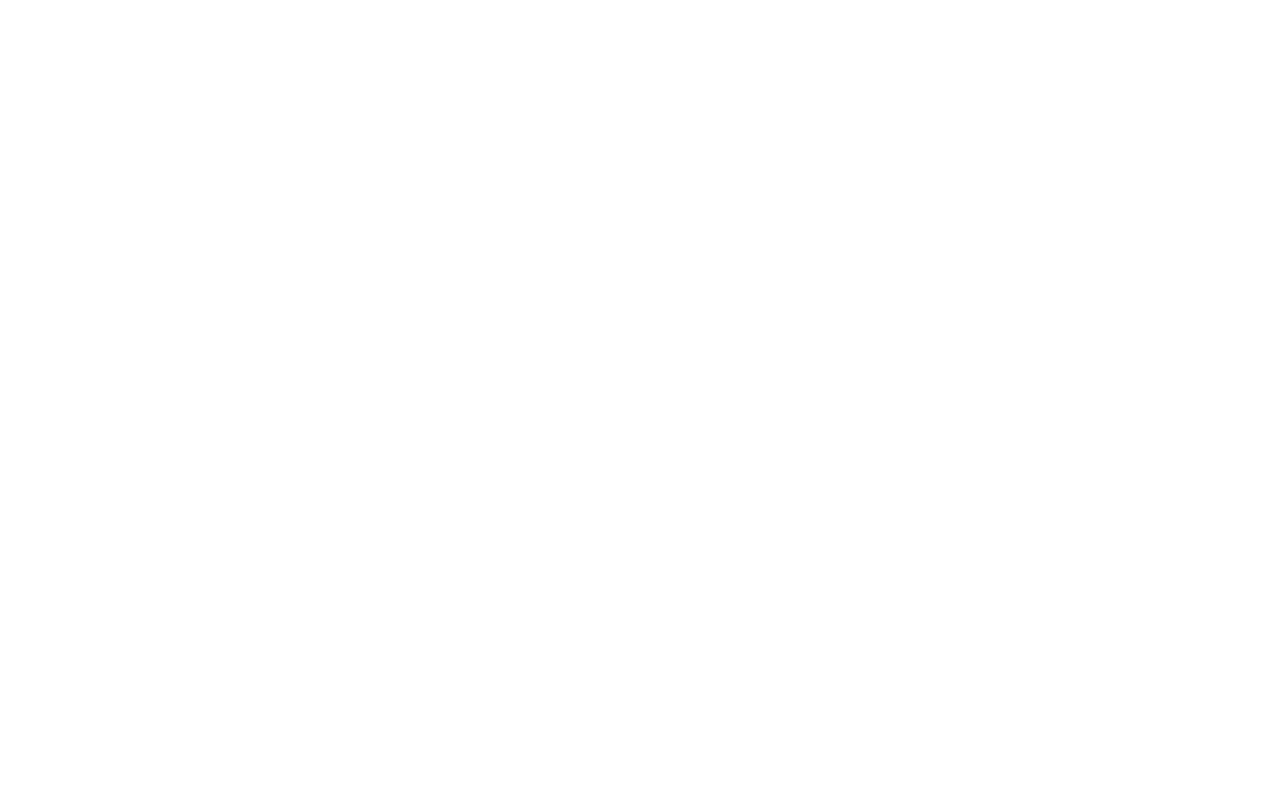
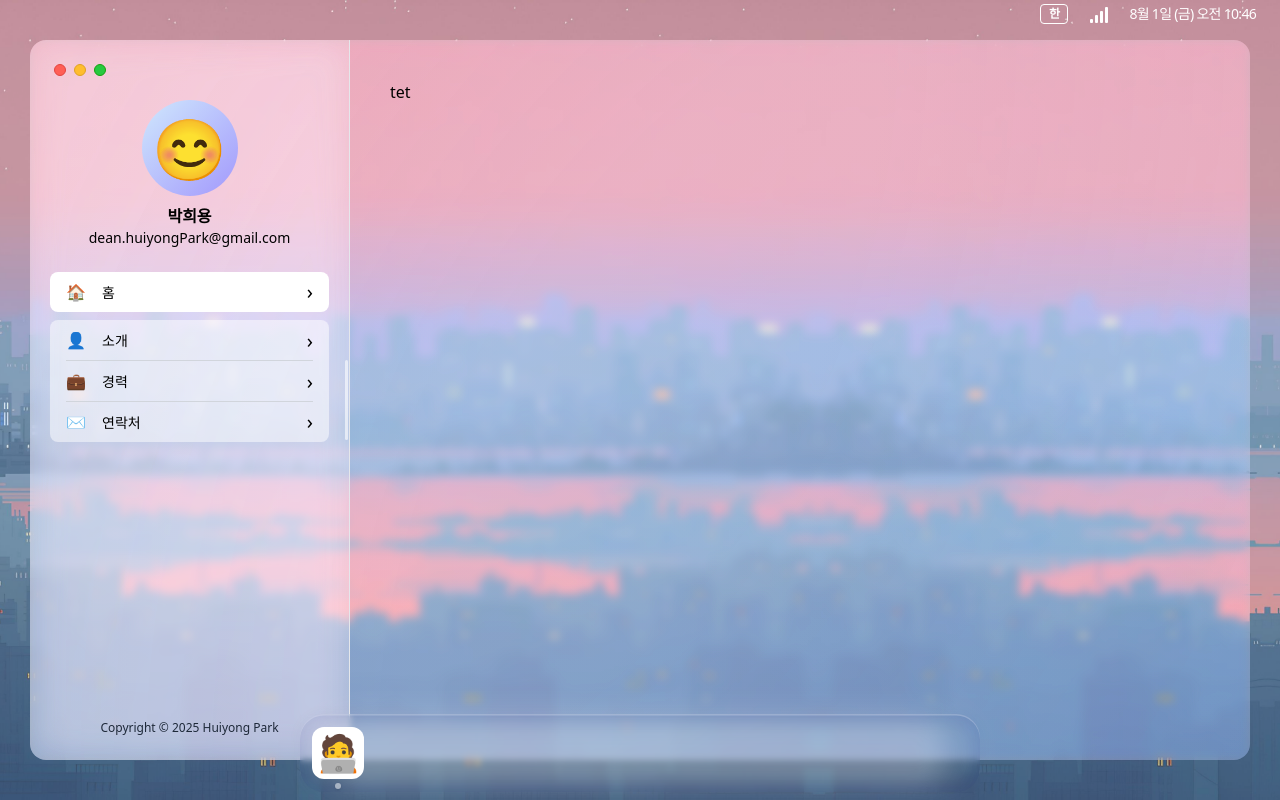
Before and after one commit to bisu8018/portfolio, a React (Vite) app: page /portfolio/main in a window 1280 px wide. Before the commit this address had no page. Built offline with nearby package versions, Linux system fonts and the light colour scheme.

Commit message:
fix: route, tooltip 개선

```diff
--- a/src/constants/routePaths.ts
+++ b/src/constants/routePaths.ts
@@ -1,9 +1,9 @@
 export const ROUTE_PATHS = {
   ROOT: '/',
   PORTFOLIO: {
-    MAIN_PAGE: '/main',
-    ABOUT: '/about',
-    CAREER: '/career',
-    CONTACT: '/contact',
+    MAIN_PAGE: '/portfolio/main',
+    ABOUT: '/portfolio/about',
+    CAREER: '/portfolio/career',
+    CONTACT: '/portfolio/contact',
   },
 } as const;
--- a/src/features/layout/footer/footerIcons/FooterIconWrapper.tsx
+++ b/src/features/layout/footer/footerIcons/FooterIconWrapper.tsx
@@ -20,12 +20,29 @@
 }: FooterIconWrapperProps) {
   return (
     <div
-      className={`group relative inline-flex items-center justify-center rounded-xl p-1 size-13 ${bgColor} ${className}`}
+      className={`group relative inline-flex items-center justify-center rounded-xl p-1 size-13 cursor-pointer ${bgColor} ${className}`}
       {...props}
     >
       {tooltipText && (
-        <span className="pointer-events-none absolute left-1/2 -translate-x-1/2 -top-12 z-20 whitespace-nowrap px-4 py-1 text-xs rounded bg-gray-800 text-white opacity-0 group-hover:opacity-100 transition-opacity duration-200 after:content-[''] after:absolute after:left-1/2 after:-translate-x-1/2 after:top-full after:w-0 after:h-0 after:border-x-8 after:border-x-transparent after:border-t-8 after:border-t-gray-800">
+        <span
+          className="pointer-events-none absolute left-1/2 -translate-x-1/2 -top-12 z-20 whitespace-nowrap px-4 py-1 text-xs rounded-md text-gray-900 border border-white/30 bg-white opacity-0 group-hover:opacity-100 transition-opacity duration-200"
+          style={{ overflow: 'visible' }}
+        >
           {tooltipText}
+          <span
+            className="pointer-events-none absolute left-1/2 -translate-x-1/2 top-full w-0 h-0 opacity-100"
+            style={{
+              borderLeft: '10px solid transparent',
+              borderRight: '10px solid transparent',
+              borderTop: '10px solid #fff',
+              borderTopLeftRadius: '4px',
+              borderTopRightRadius: '4px',
+              marginTop: '-1px',
+              borderTopColor: '#fff',
+              borderBottom: 'none',
+              zIndex: 2,
+            }}
+          />
         </span>
       )}
       {children}
--- a/src/features/layout/footer/footerIcons/PortfolioIcon.tsx
+++ b/src/features/layout/footer/footerIcons/PortfolioIcon.tsx
@@ -22,7 +22,7 @@
       <span
         role="img"
         aria-label="portfolio"
-        className={`text-4xl transition-colors hover:opacity-80 cursor-pointer ${className}`}
+        className={`text-4xl transition-colors hover:opacity-80 ${className}`}
         {...props}
       >
         🧑‍💻
--- a/src/features/layout/lnb/LnbMenu.tsx
+++ b/src/features/layout/lnb/LnbMenu.tsx
@@ -68,7 +68,7 @@
       className={clsx(
         'flex items-center px-4 relative cursor-pointer',
         radiusClass,
-        selected ? 'bg-gray-500/50' : 'bg-gray-100/50 hover:bg-gray-300/50',
+        selected ? 'bg-white' : 'bg-white/50 hover:bg-white/70',
       )}
       onClick={onClick}
     >
@@ -79,16 +79,9 @@
             (selected ? 'border-b border-gray-500/50 w-full' : 'border-b border-gray-300 w-full'),
         )}
       >
-        <span className={clsx('mr-4 text-md', selected && 'text-white')}>{icon}</span>
-        <span className={clsx('flex-1 text-sm font-medium', selected && 'text-white')}>
-          {children}
-        </span>
-        <span
-          className={clsx(
-            'absolute right-4 top-1/2 -translate-y-1/2 text-xl font-light pointer-events-none',
-            selected ? 'text-white' : 'text-gray-400',
-          )}
-        >
+        <span className="mr-4 text-md">{icon}</span>
+        <span className="flex-1 text-sm font-medium">{children}</span>
+        <span className="absolute right-4 top-1/2 -translate-y-1/2 text-xl font-light pointer-events-none">
           &#8250;
         </span>
       </div>
```
